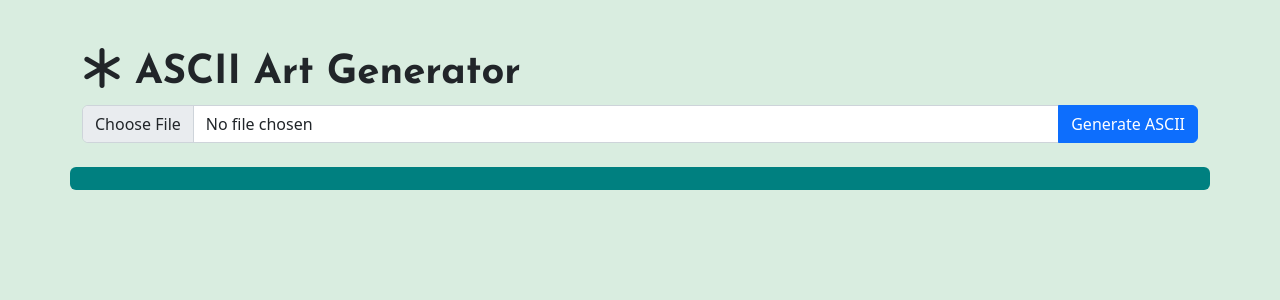
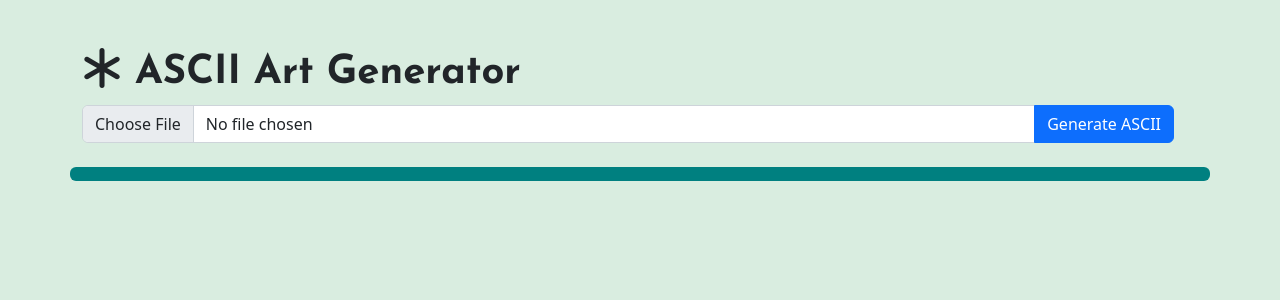
Before and after one commit to joancardonasa/ascii-api, a FastAPI app: page /web in a window 1280 px wide. Shown: the top 300 px of the page. Run offline with FastAPI, Linux system fonts and the light colour scheme.

Commit message:
Finish first iteration of webapp + showcase small demo on readme

```diff
--- a/app/templates/index.html
+++ b/app/templates/index.html
@@ -29,16 +29,31 @@
                 </h1>
             </div>
 
-            <div class="row justify-content-md-center">
-                <form method="post" action="http://localhost:80/images" enctype="multipart/form-data" target="_self"
-                    class="input-group">
-                    <input type="file" name="file" id="inputGroupFile04" class="form-control">
-                    <button type="submit" class="btn btn-primary" id="inputGroupFileAddon04">Generate ASCII</button>
-                </form>
+            <div class="row">
+                <!-- <div class="row  justify-content-md-center">
+                    <div class="col-6">
+                        <h3 class="col-" style="font-family: 'Josefin Sans', sans-serif;">Background
+                        </h3>
+                        <input type="color" class="form-control form-control-color" id="exampleColorInput" value="#563d7c"
+                            title="Choose your color">
+                    </div>
+                    <div class="col-6">
+                        <input type="color" class="form-control form-control-color" id="exampleColorInput" value="#563d7c"
+                            title="Choose your color">
+                    </div>
+                </div> -->
+                <div class="row">
+                    <form method="post" action="http://localhost:80/images" enctype="multipart/form-data" target="_self"
+                        class="input-group">
+
+                        <input type="file" name="file" id="inputGroupFile04" class="form-control">
+                        <button type="submit" class="btn btn-primary" id="inputGroupFileAddon04">Generate ASCII</button>
+                    </form>
+                </div>
             </div>
 
-            <div class="row justify-content-md-center text-center" style="margin-top: 3vh;">
-                <pre class="rounded" style="font-size: 5px; justify-content: center; color: springgreen; background-color: teal;">
+            <div class="row text-center" style="margin-top: 3vh;">
+                <pre class="rounded" style="font-size: 3px; color: springgreen; background-color: teal;">
                     <div>{{ascii_content}}</div>
                 </pre>
             </div>
```
Also changed, not shown: README.md, 1 other file.
